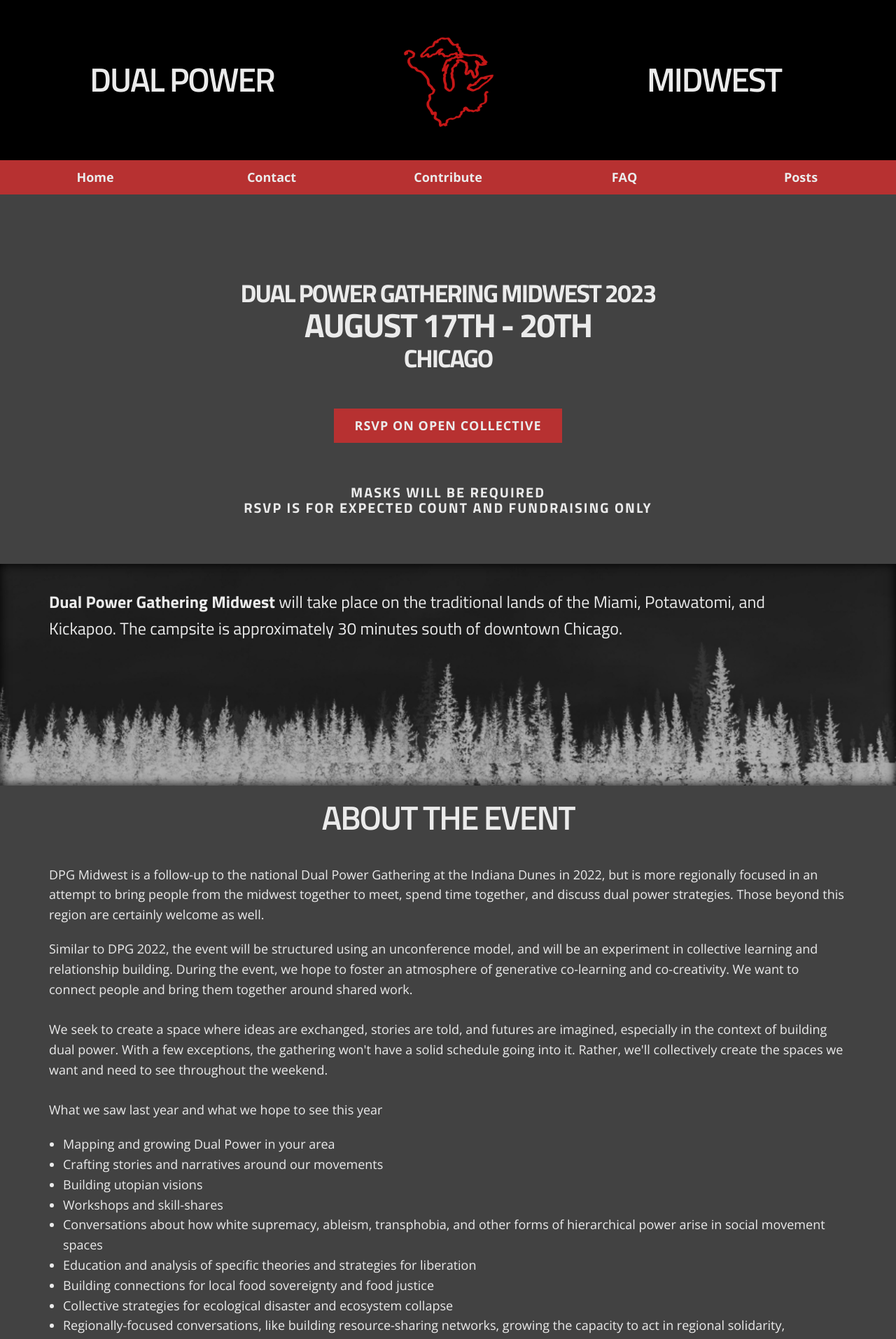
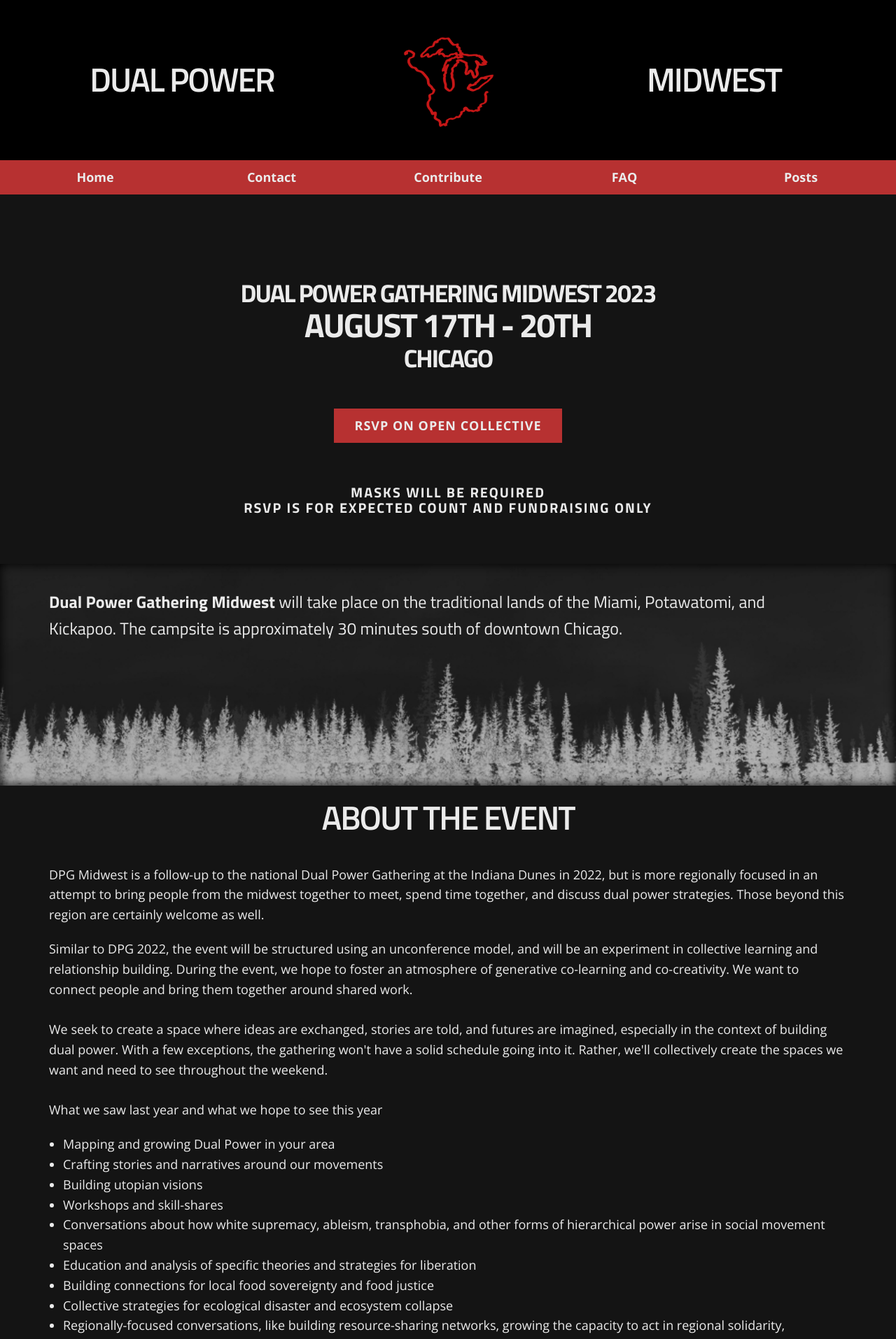
Before and after one commit to dpgmidwest/dev-website, a Jekyll site: the page built from index.html, in a window 1280 px wide. Shown: the top 1914 px of the page at 70% size. Built offline with Jekyll 4.4.1, drawn with Linux system fonts in a browser that asks for light colours; some web fonts are replaced; the list of posts is cut into pages by our own code.

Commit message:
changing main colors

```diff
--- a/css/stylesheet.css
+++ b/css/stylesheet.css
@@ -1,7 +1,7 @@
 :root {
     /* basic colors */
     --black: rgb(0, 0, 0);
-    --dark-gray: rgb(35, 35, 35);
+    --dark-gray: rgb(20, 20, 20);
     --med-gray: rgb(66, 66, 66);
     --light-gray: rgb(190, 190, 190);
     --white: rgb(235, 235, 235);
@@ -9,8 +9,8 @@
     --light-red: rgb(224, 70, 67);
 
     /* background colors */
-    --body-bg: var(--med-gray);
-    --card-bg: var(--dark-gray);
+    --body-bg: var(--dark-gray);
+    --card-bg: var(--card-gray);
     --header-bg: var(--black);
     --nav-bg: var(--red);
     --btn-bg: var(--red);
```
